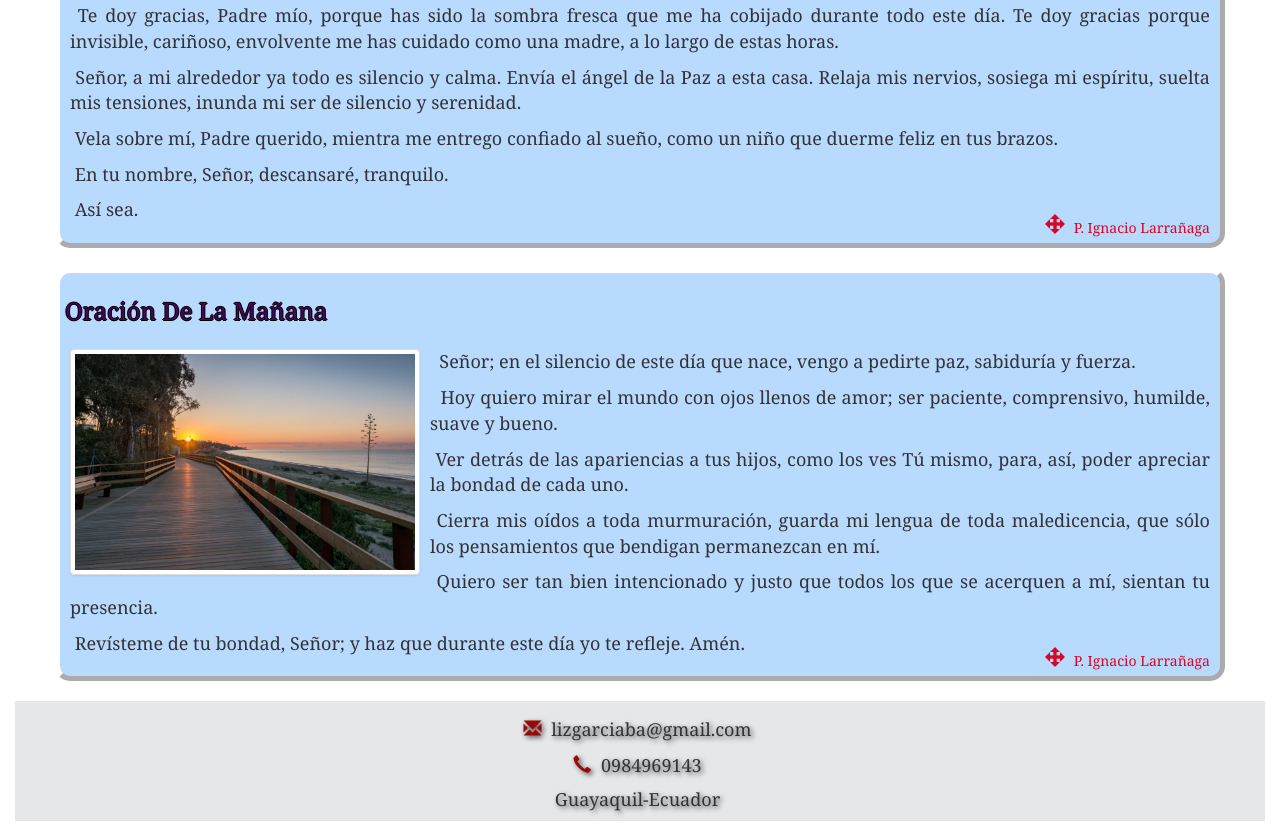
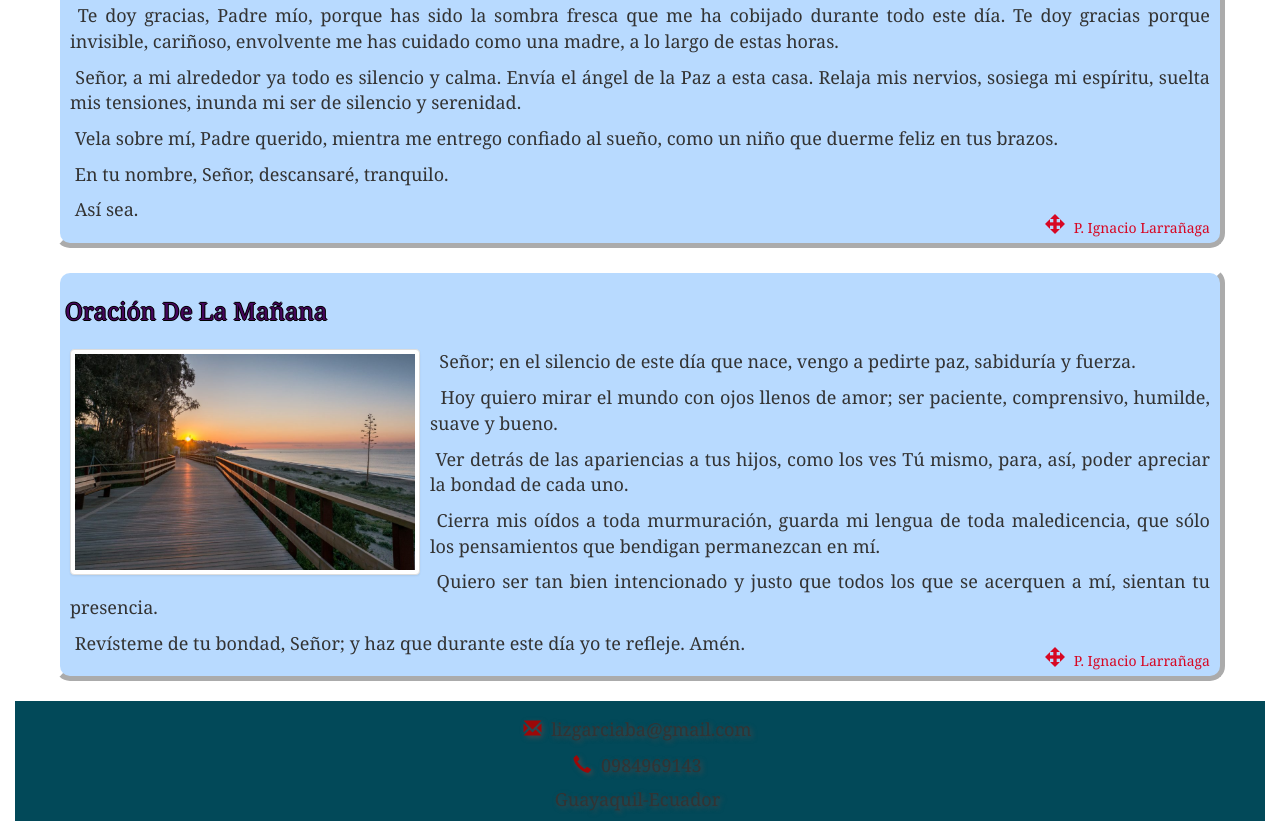
Before and after one commit to lizgarciaba/lizgarciaba.github.io, a plain HTML site: page oraciones/index.html in a window 1280 px wide. Shown: the part 644-1471 px from the top of the page. Drawn offline with nearby package versions, Linux system fonts and the light colour scheme; files whose address does not match are found by name.

Commit message:
cambio footer backgroun

```diff
--- a/oraciones/css/style.css
+++ b/oraciones/css/style.css
@@ -72,9 +72,8 @@ div.servir img{
 
 
 
-
 footer{
-	background: #e5e7e9;
+	background: #024959;
 
 	height: 120px;
 	margin-top: 20px;
```
